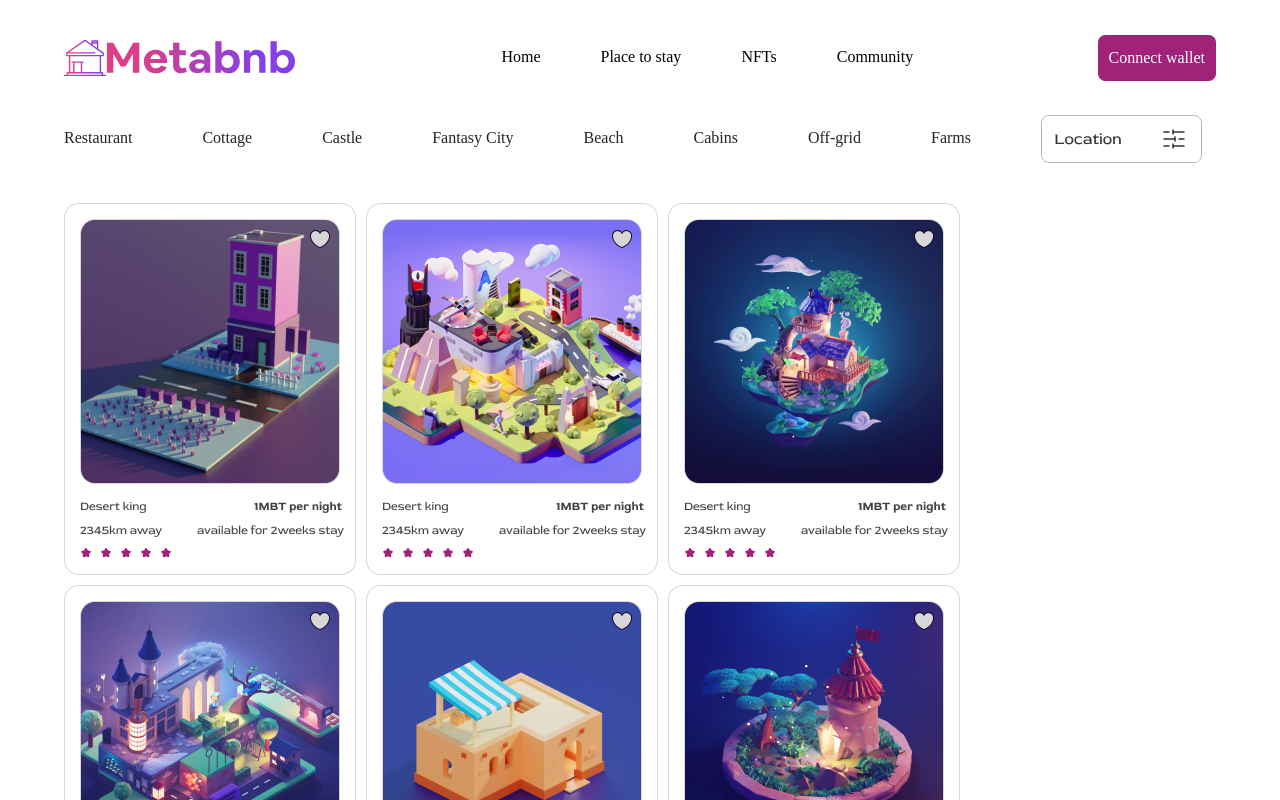
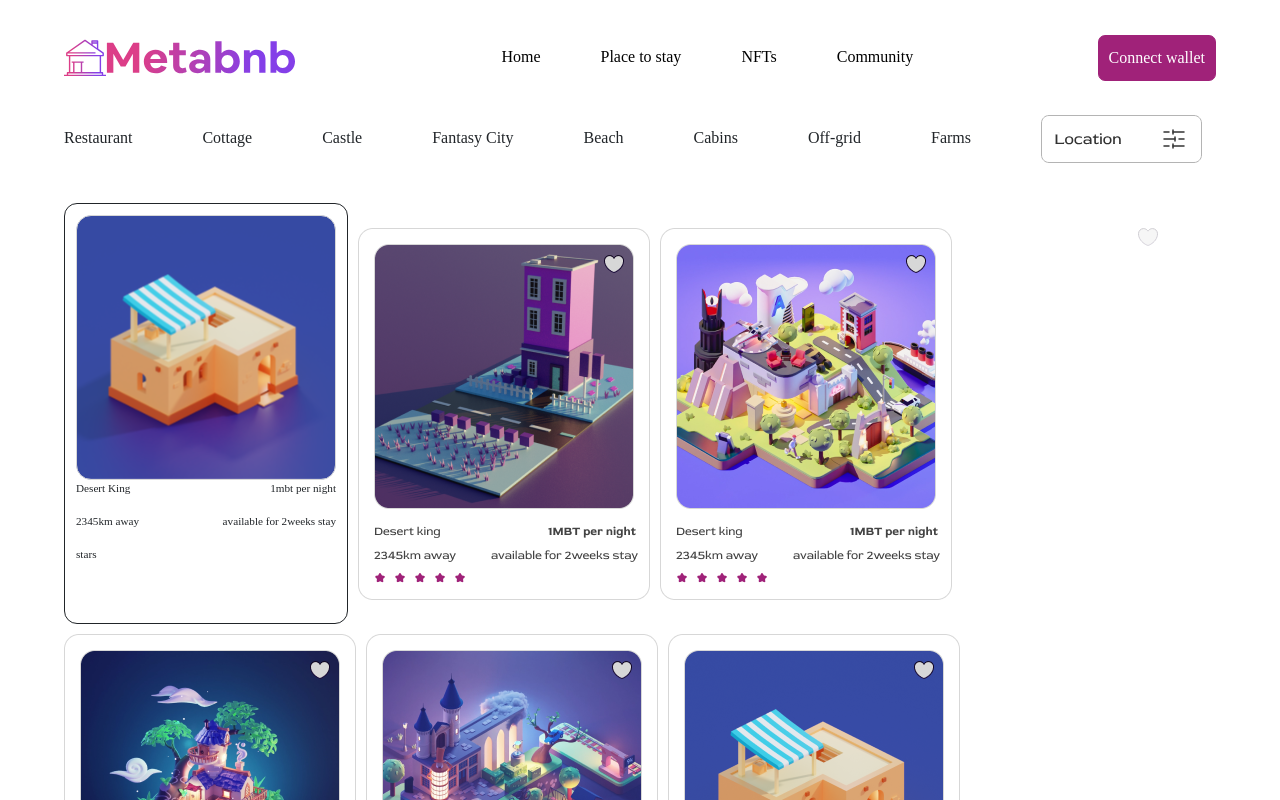
Before and after one commit to eyesaidyo/metabnb, a React (Create React App) app: page /place-to-stay in a window 1280 px wide. Shown: the top 800 px of the page. Built offline with nearby package versions, Linux system fonts and the light colour scheme; a web font is replaced by a local one.

Commit message:
feat: started creating card component

```diff
--- /dev/null
+++ b/src/Components/Card.jsx
@@ -0,0 +1,22 @@
+import pic from "./sample.svg";
+import heart from "./heart.svg";
+export const Card = () => {
+  return (
+    <div className="sample-card">
+      <img src={pic} />
+      <img className="heart" src={heart} />
+      <div className="bottom-half">
+        <div className="card-left">
+          <p>Desert King</p>
+
+          <p>2345km away</p>
+          <p>stars</p>
+        </div>
+        <div className="card-right">
+          <p className="rights">1mbt per night</p>
+          <p className="rights">available for 2weeks stay</p>
+        </div>
+      </div>
+    </div>
+  );
+};
--- a/src/Components/Nav.jsx
+++ b/src/Components/Nav.jsx
@@ -2,7 +2,16 @@ import home from "../logo.svg";
 import meta from "../meta.svg";
 import { Footer } from "./Footer";
 import { Outlet, Link } from "react-router-dom";
+import { useState } from "react";
 export const Nav = () => {
+  let [drop, setDrop] = useState({ display: "none" });
+  function handleClick() {
+    setDrop((prev) =>
+      prev.display === "none"
+        ? { display: "flex", zIndex: 1, flexDirection: "column" }
+        : { ...prev, display: "none" }
+    );
+  }
   return (
     <div>
       <header className="hdr">
@@ -10,6 +19,13 @@ export const Nav = () => {
           <img alt="logo" src={home} />
           <img alt="meta" src={meta} />
         </div>
+        <div className="hamburger" id="hamburger">
+          <img
+            onClick={handleClick}
+            src="https://img.icons8.com/external-jumpicon-line-ayub-irawan/32/null/external-hamburger-basic-ui-jumpicon-line-jumpicon-line-ayub-irawan.png"
+          />
+        </div>
+
         <nav className="nav">
           <ul>
             <li>
@@ -28,6 +44,22 @@ export const Nav = () => {
         </nav>
         <button className="connect-btn">Connect wallet</button>
       </header>
+      <nav style={drop} className="nav-mobile">
+        <ul>
+          <li>
+            <Link to="/">Home</Link>
+          </li>
+          <li>
+            <Link to="/place-to-stay">Place to stay</Link>
+          </li>
+          <li>
+            <a href="#">NFTs</a>
+          </li>
+          <li>
+            <a href="#">Community</a>
+          </li>
+        </ul>
+      </nav>
       <Outlet />
       <Footer />
     </div>
--- a/src/Components/PlaceToStay.jsx
+++ b/src/Components/PlaceToStay.jsx
@@ -15,6 +15,7 @@ import house14 from "../img14.png";
 import house15 from "../img15.png";
 import house16 from "../img16.png";
 import loc from "../location.svg";
+import { Card } from "./Card";
 export const PlaceToStay = () => {
   return (
     <>
@@ -30,6 +31,7 @@ export const PlaceToStay = () => {
         <img alt="sort" src={loc} />
       </div>
       <div className="card-container">
+        <Card />
         <img src={house5} />
         <img src={house6} />
         <img src={house7} />
--- a/src/styles.css
+++ b/src/styles.css
@@ -18,17 +18,7 @@
 .main-a {
   width: 50%;
 }
-@media (max-width: 800px) {
-  .main {
-    /* border: 1px solid red; */
-    display: flex;
-    flex-direction: column;
-  }
-  .pics {
-    /* border: 2px solid red; */
-    display: none;
-  }
-}
+
 .pics {
   /* border: 2px solid black; */
   display: flex;
@@ -130,30 +120,7 @@ li a {
   margin-bottom: 10px;
   width: 100%;
 }
-@media (max-width: 800px) {
-  .main-a {
-    /* border: 1px solid red; */
-    display: block;
-    text-align: center;
-    margin: auto;
-    width: 95%;
-    font-size: 2rem;
-  }
-  .pics {
-    /* border: 2px solid red; */
-    display: none;
-  }
-  .connect-btn {
-    width: 10%;
-  }
-  .main-heading {
-    font-size: 2rem;
-    width: 95%;
-  }
-  .search {
-    font-size: 0.8rem;
-  }
-}
+
 .connect-btn {
   background: linear-gradient(90deg, #a02279 11.45%, #a02279 11.46%);
   border-radius: 7px;
@@ -238,7 +205,7 @@ li a {
   color: white;
   display: flex;
   justify-content: center;
-  flex-wrap: wrap;
+  flex-wrap: wrap-reverse;
 }
 .ft-left {
   width: 35%;
@@ -283,3 +250,104 @@ li a {
 .locations span {
   padding-top: 11px;
 }
+.nav-mobile {
+  display: flex;
+  flex-direction: column;
+  border: 1px solid;
+  text-align: center;
+  justify-content: center;
+  overflow: visible;
+  /* animation: drop 2s ease-in; */
+  transition: top 300ms cubic-bezier(0.17, 0.04, 0.03, 0.94);
+  overflow: hidden;
+  top: -250px;
+  left: 0;
+}
+#hamburger {
+  display: none;
+}
+.sample-card {
+  border: 1px solid;
+  border-radius: 13px;
+  padding: 11px 11px 45px;
+  font-size: 0.7rem;
+}
+.card-left {
+  display: inline;
+  width: 40%;
+}
+.card-right {
+  display: inline;
+  width: 60%;
+}
+.rights {
+  text-align: right;
+}
+.bottom-half {
+  display: flex;
+}
+.heart {
+  z-index: 3000;
+  margin-top: 10px;
+  position: absolute;
+  right: 120px;
+  opacity: 0.2;
+}
+@media (max-width: 800px) {
+  .m-logo {
+    margin-left: auto;
+    margin-right: auto;
+  }
+  .main-a {
+    /* border: 1px solid red; */
+    display: block;
+    text-align: center;
+    margin: auto;
+    width: 95%;
+    font-size: 2rem;
+  }
+  .pics {
+    /* border: 2px solid red; */
+    display: none;
+  }
+  .connect-btn {
+    width: 10%;
+  }
+  .main-heading {
+    font-size: 2rem;
+    width: 95%;
+  }
+  .search {
+    font-size: 0.8rem;
+  }
+  .footer {
+    display: flex;
+    /* flex-direction: column; */
+  }
+  .ft-right {
+    display: block;
+    width: 100vw;
+  }
+  .ft-left {
+    width: 100vw;
+    margin: 0 auto;
+    display: flex;
+    flex-direction: column;
+    justify-content: space-between;
+    padding-left: 10%;
+  }
+  .meta-white {
+    width: 60vw;
+  }
+  .nav,
+  .connect-btn {
+    display: none;
+  }
+  #hamburger {
+    display: flex;
+    flex-direction: column;
+  }
+  .card-container {
+    justify-content: center;
+  }
+}
```
Also changed, not shown: src/Components/heart.svg (added), src/Components/sample.svg (added).
